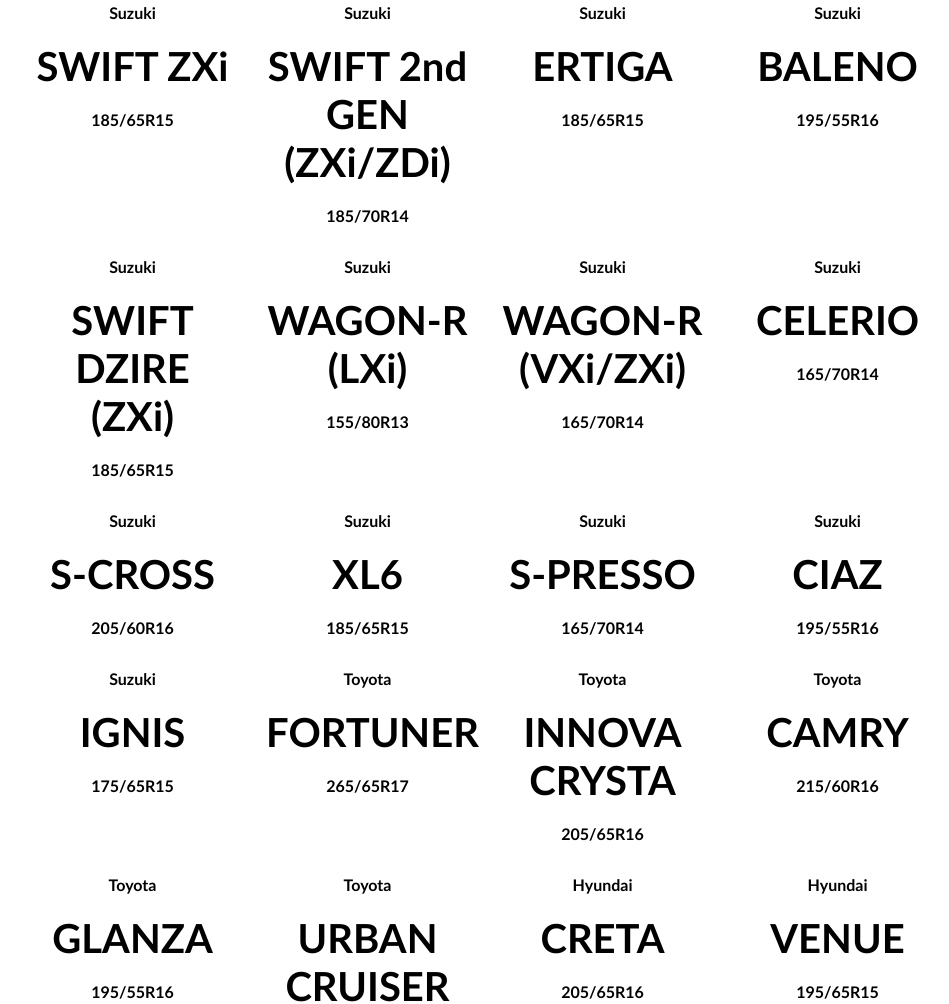
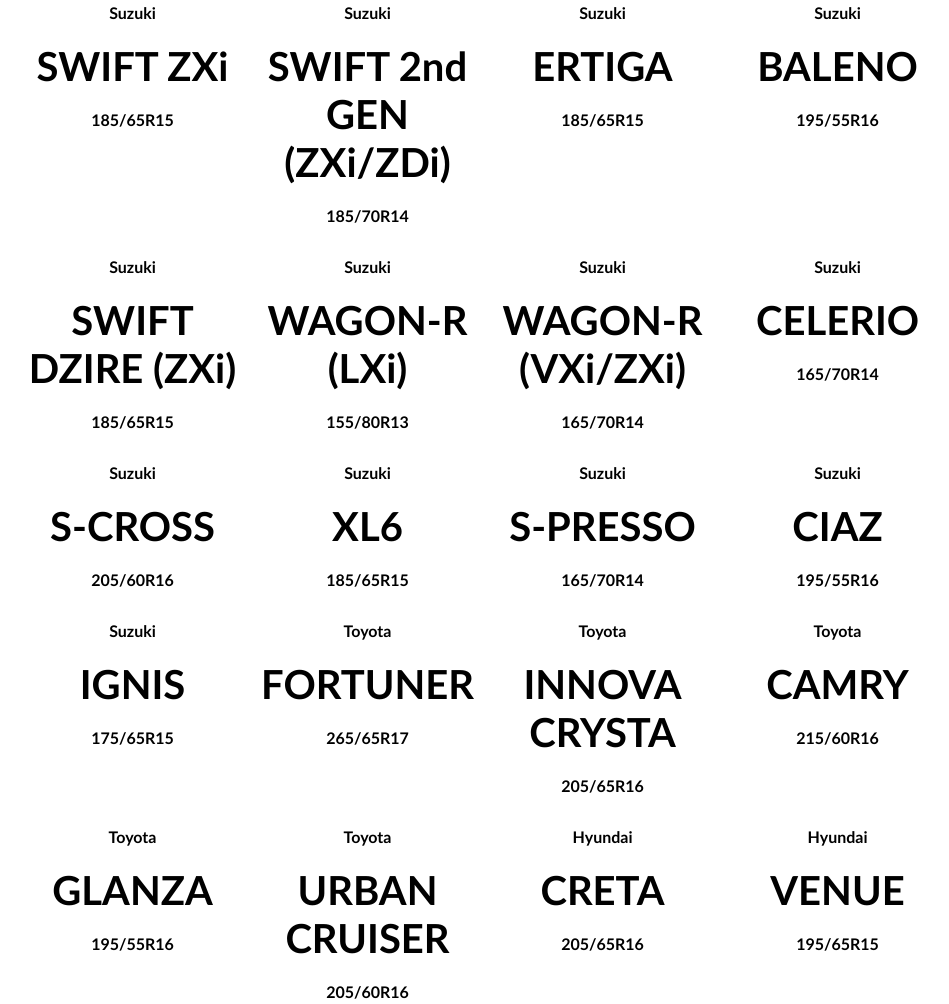
Before and after one commit to aaryanarora/TyreMenu, a plain HTML site: page size/index.html in a window 1280 px wide. Shown: the part 1340-2344 px from the top of the page, without its empty margins (155-1104 px from the left). Drawn offline with nearby package versions, Linux system fonts and the light colour scheme.

Commit message:
Update style.css

```diff
--- a/size/style.css
+++ b/size/style.css
@@ -45,7 +45,7 @@ ul{
   flex-wrap: wrap;
 }
 #store #products .product-card {
-  padding: 1em;
+  padding:1em 0.2em;
   width: 25%;
   text-align: center;
   font-weight: bold;
```
